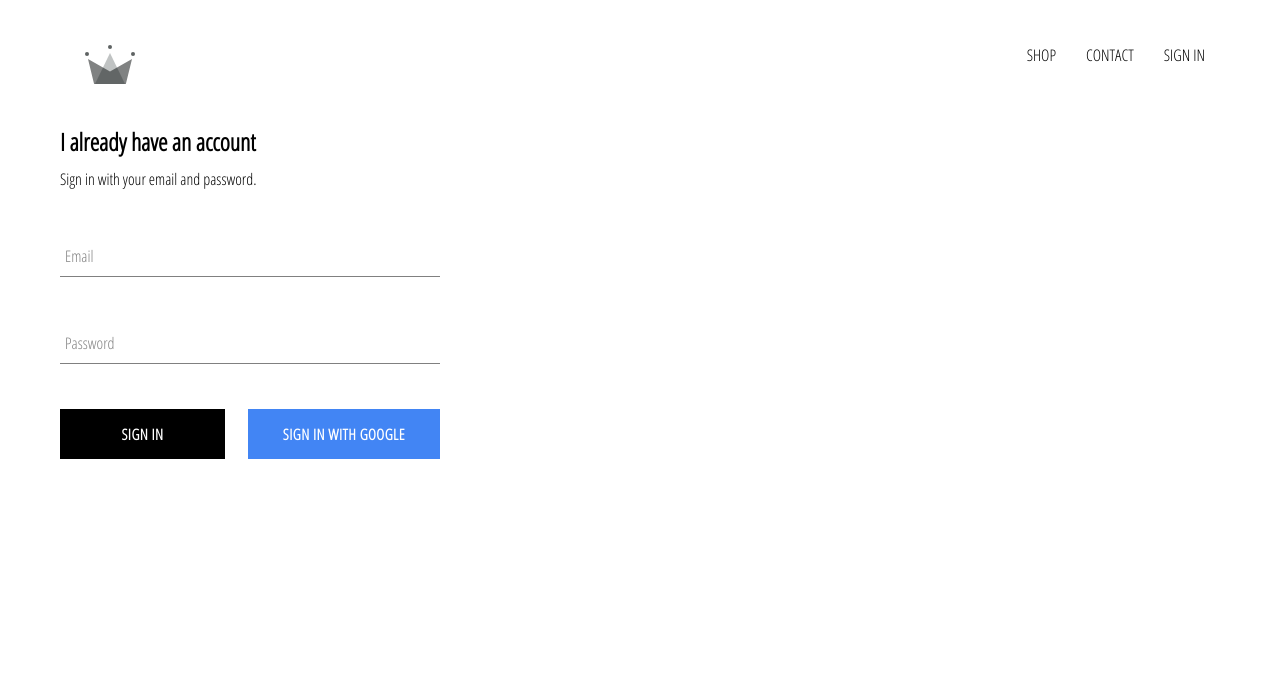
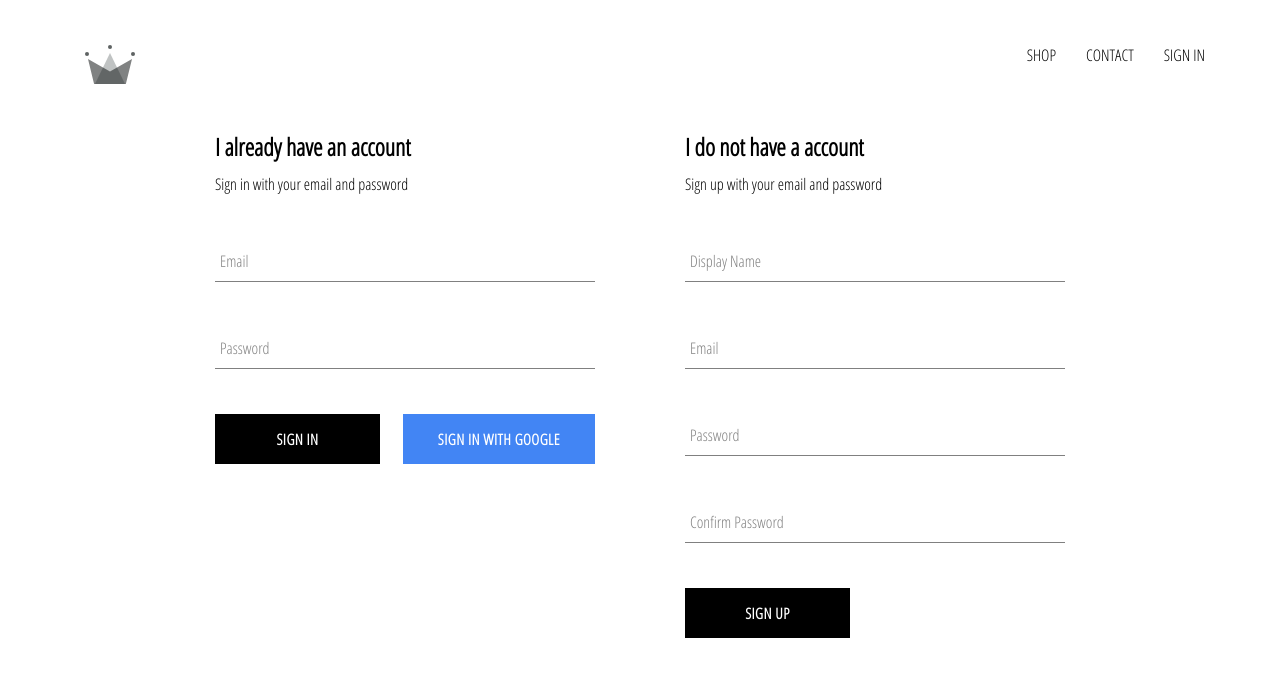
Before and after one commit to hnekhniadovich/e-commerce-proj, a React (Create React App) app: page /signin in a window 1280 px wide. Shown: the top 676 px of the page. Built offline with nearby package versions, Linux system fonts and the light colour scheme; no server answers.

Commit message:
sign up/in with email and password

```diff
--- a/src/components/sign-in/sign-in.component.jsx
+++ b/src/components/sign-in/sign-in.component.jsx
@@ -3,7 +3,7 @@
 import FormInput from '../form-input/form-input.component';
 import CustomButton from '../custom-button/custom-button.component';
 
-import { signInWithGoogle } from '../../firebase/firebase.utils';
+import { auth, signInWithGoogle } from '../../firebase/firebase.utils';
 
 import './sign-in.styles.scss';
 
@@ -17,9 +17,17 @@
     }
   }
 
-      handleSubmit = (event) => {
+  handleSubmit = async event => {
     event.preventDefault();
-            this.setState({ email: '', password: '' })
+
+    const { email, password } = this.state;
+
+    try {
+      await auth.signInWithEmailAndPassword(email, password);
+      this.setState({ email: '', password: '' });
+    } catch (error) {
+      console.log(error);
+    }
   }
 
   handleChange = (event) => {
@@ -31,7 +39,7 @@
     return (
       <div className="sign-in">
         <h2 className="title">I already have an account</h2>
-                <span>Sign in with your email and password.</span>
+        <span>Sign in with your email and password</span>
         <form onSubmit={this.handleSubmit}>
           <FormInput
             type="email"
@@ -51,7 +59,11 @@
           />
           <div className="buttons">
             <CustomButton type="submit">Sign In</CustomButton>
-                    <CustomButton onClick={signInWithGoogle} isGoogleSignIn>
+            <CustomButton
+              type="button"
+              onClick={signInWithGoogle}
+              isGoogleSignIn
+            >
               Sign In With Google
             </CustomButton>
           </div>
--- /dev/null
+++ b/src/components/sign-up/sign-up.component.jsx
@@ -0,0 +1,103 @@
+import React, { Component } from 'react';
+
+import FormInput from '../form-input/form-input.component';
+import CustomButton from '../custom-button/custom-button.component';
+
+import {auth, createUserProfileDocument} from '../../firebase/firebase.utils';
+
+import './sign-up.styles.scss';
+
+class SignUp extends Component {
+    constructor() {
+        super();
+
+        this.state = {
+            displayName: '',
+            email: '',
+            password: '',
+            confirmPassword: ''
+        };
+    }
+
+    handleChange = (event) => {
+        const { value, name } = event.target;
+        this.setState({ [name]: value });
+    }
+
+    handleSubmit = async event => {
+        event.preventDefault();
+
+        const { displayName, email, password, confirmPassword } = this.state;
+
+        if(password !== confirmPassword) {
+            alert('Passwords do not match!');
+            return;
+        }
+
+        try {
+
+            const { user } = await auth.createUserWithEmailAndPassword(email, password);
+
+            await createUserProfileDocument(user, { displayName });
+
+            this.setState({
+                displayName: '',
+                email: '',
+                password: '',
+                confirmPassword: ''
+            })
+
+        } catch (error) {
+            console.error(error);
+        }
+    }
+
+    render() {
+        return (
+            <div className='sign-up'>
+                <h2 className="title">I do not have a account</h2>
+                <span>Sign up with your email and password</span>
+                <form onSubmit={this.handleSubmit}>
+                    <FormInput
+                        type="name"
+                        name="displayName"
+                        value={this.state.displayName}
+                        label="Display Name"
+                        required
+                        handleChange={this.handleChange}
+                    />
+                    <FormInput
+                        type="email"
+                        name="email"
+                        value={this.state.email}
+                        label="Email"
+                        required
+                        handleChange={this.handleChange}
+                    />
+                    <FormInput
+                        type="password"
+                        name="password"
+                        value={this.state.password}
+                        label="Password"
+                        required
+                        handleChange={this.handleChange}
+                    />
+                    <FormInput
+                        type="password"
+                        name="confirmPassword"
+                        value={this.state.confirmPassword}
+                        label="Confirm Password"
+                        required
+                        handleChange={this.handleChange}
+                    />
+                    <div className="buttons">
+                        <CustomButton type="submit">Sign Up</CustomButton>
+                    </div>
+                </form>
+
+            </div>
+        )
+    }
+}
+
+export default SignUp;
--- /dev/null
+++ b/src/components/sign-up/sign-up.styles.scss
@@ -0,0 +1,9 @@
+.sign-up {
+  display: flex;
+  flex-direction: column;
+  width: 380px;
+
+  .title {
+    margin: 10px 0;
+  }
+}
--- a/src/pages/sign-in-and-sign-out/sign-in-and-sign-out.component.jsx
+++ b/src/pages/sign-in-and-sign-out/sign-in-and-sign-out.component.jsx
@@ -1,10 +1,14 @@
 import React from 'react';
 
 import SignIn from '../../components/sign-in/sign-in.component';
+import SignUp from '../../components/sign-up/sign-up.component';
+
+import './sign-in-and-sign-out.styles.scss';
 
 const SignInAndSignOutPage = () => (
-      <div>
+      <div className='sign-in-and-sign-up'>
             <SignIn />
+            <SignUp />
       </div>
 )
 
--- a/src/pages/sign-in-and-sign-out/sign-in-and-sign-out.styles.scss
+++ b/src/pages/sign-in-and-sign-out/sign-in-and-sign-out.styles.scss
@@ -0,0 +1,6 @@
+.sign-in-and-sign-up {
+    width: 850px;
+    display: flex;
+    justify-content: space-between;
+    margin: 30px auto;
+}
```
Lines whose indentation alone changed are shown as unchanged.
